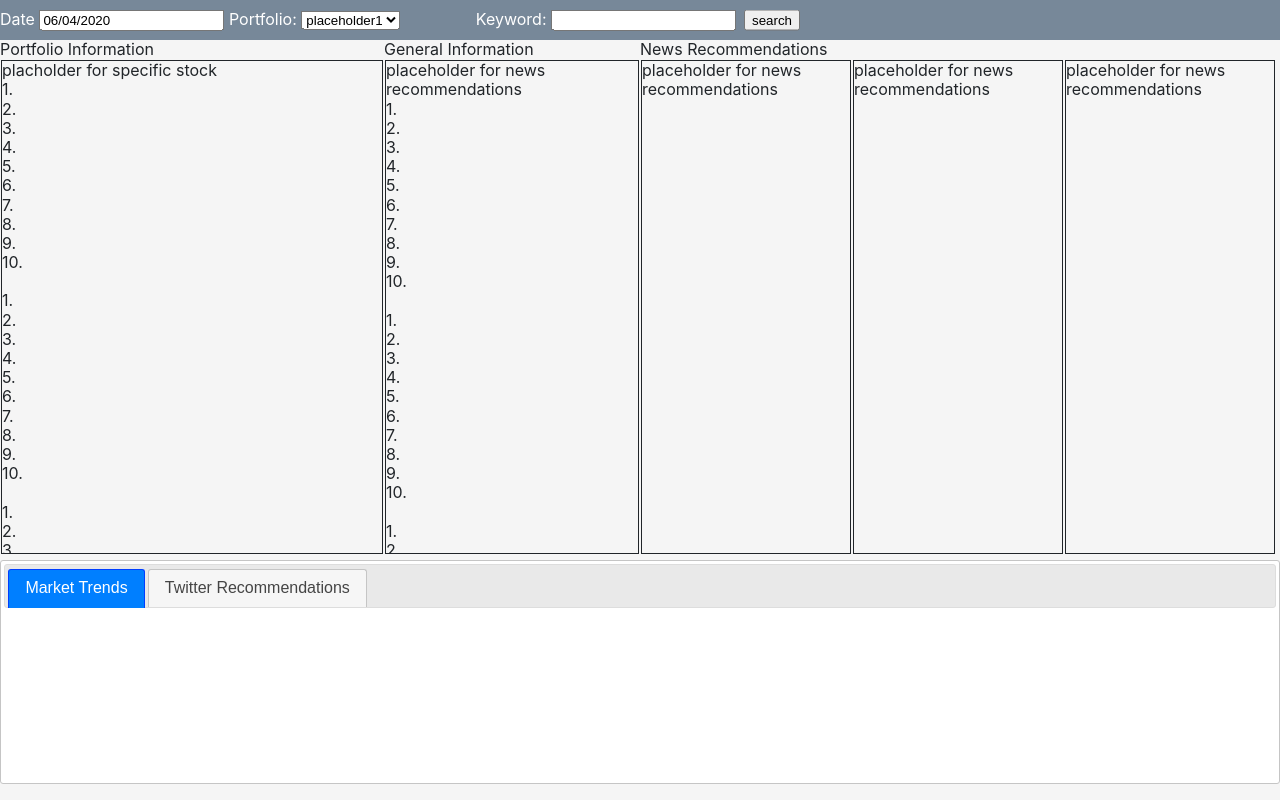
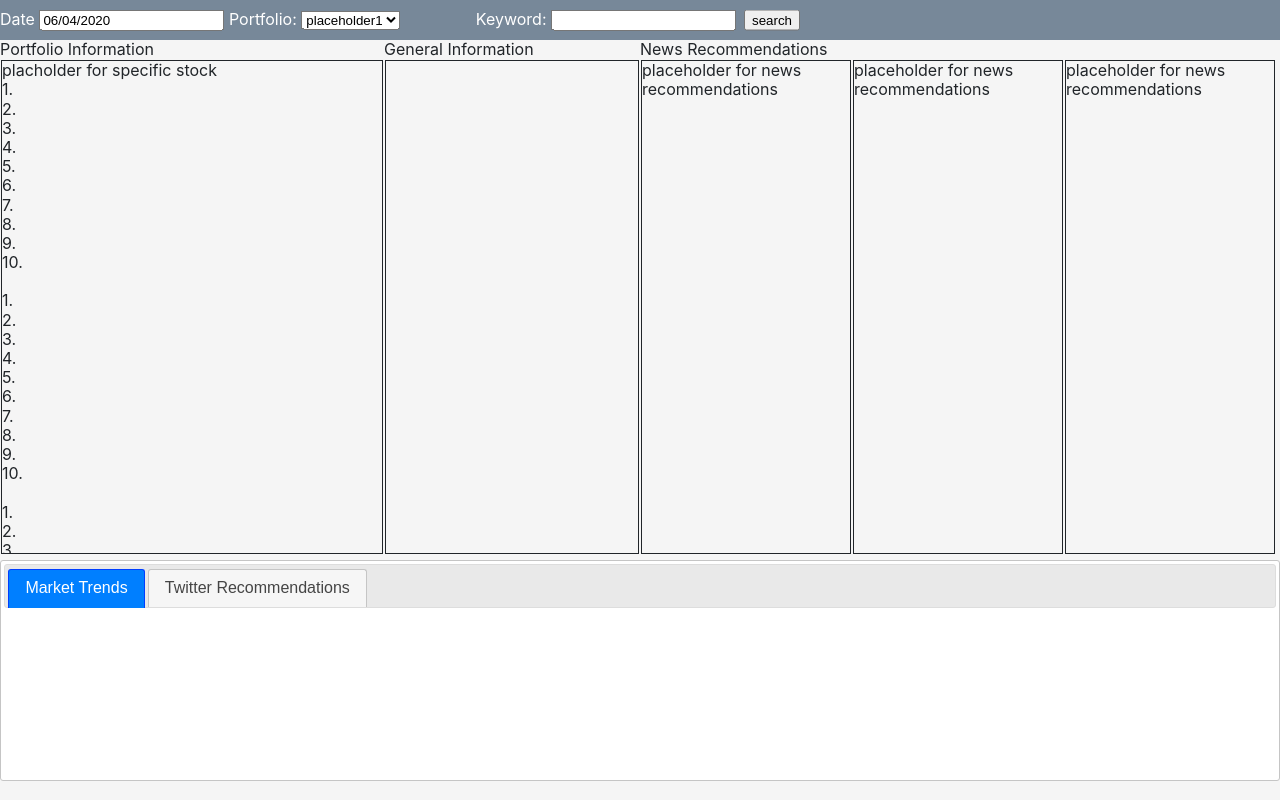
Before and after one commit to shinbutou/nccu_fintech, a Flask app: template templates/main.html in a window 1280 px wide. Run offline with Flask 2, Linux system fonts and the light colour scheme; the template is opened without the code that fills it, so the values that code supplies are empty; some libraries are stand-ins or nearby versions.

Commit message:
removing placeholders and keep the files up to date

```diff
--- a/static/main.css
+++ b/static/main.css
@@ -123,7 +123,7 @@ body{
 
 .tabs_panel{
     width: 100%;
-    height: 58%;
+    height: 57%;
 }
 
 .twitter_panel{
--- a/templates/main.html
+++ b/templates/main.html
@@ -54,7 +54,7 @@
             <!--General Display Section-->
             <div class="middlepane">
                 General Information<br>
-                <div class="general_panel" name="general_panel">placeholder for news recommendations<br>1.<br>2.<br>3.<br>4.<br>5.<br>6.<br>7.<br>8.<br>9.<br>10.<br><br>1.<br>2.<br>3.<br>4.<br>5.<br>6.<br>7.<br>8.<br>9.<br>10.<br><br>1.<br>2.<br>3.<br>4.<br>5.<br>6.<br>7.<br>8.<br>9.<br>10.<br><br>1.<br>2.<br>3.<br>4.<br>5.<br>6.<br>7.<br>8.<br>9.<br>10.</div>
+                <div class="general_panel" name="general_panel"></div>
             </div>
 
             <!--News Display Section-->
@@ -88,12 +88,14 @@
                       <li><a href="#tabs-2">Twitter Recommendations</a></li>
                     </ul>
                     <div id="tabs-1"><div class="tabs_panel" name="tabs_panel"></div></div>
-                    <div id="tabs-2"><div class="tabs_panel" name="tabs_panel">
-                        <div class="twitter_panel" name="twitter_panel">placeholder for news recommendations<br>1.<br>2.<br>3.<br>4.<br>5.<br>6.<br>7.<br>8.<br>9.<br>10.<br><br>1.<br>2.<br>3.<br>4.<br>5.<br>6.<br>7.<br>8.<br>9.<br>10.<br><br>1.<br>2.<br>3.<br>4.<br>5.<br>6.<br>7.<br>8.<br>9.<br>10.<br><br>1.<br>2.<br>3.<br>4.<br>5.<br>6.<br>7.<br>8.<br>9.<br>10.</div>
-                        <div class="twitter_panel" name="twitter_panel">placeholder for news recommendations<br>1.<br>2.<br>3.<br>4.<br>5.<br>6.<br>7.<br>8.<br>9.<br>10.<br><br>1.<br>2.<br>3.<br>4.<br>5.<br>6.<br>7.<br>8.<br>9.<br>10.<br><br>1.<br>2.<br>3.<br>4.<br>5.<br>6.<br>7.<br>8.<br>9.<br>10.<br><br>1.<br>2.<br>3.<br>4.<br>5.<br>6.<br>7.<br>8.<br>9.<br>10.</div>
-                        <div class="twitter_panel" name="twitter_panel">placeholder for news recommendations<br>1.<br>2.<br>3.<br>4.<br>5.<br>6.<br>7.<br>8.<br>9.<br>10.<br><br>1.<br>2.<br>3.<br>4.<br>5.<br>6.<br>7.<br>8.<br>9.<br>10.<br><br>1.<br>2.<br>3.<br>4.<br>5.<br>6.<br>7.<br>8.<br>9.<br>10.<br><br>1.<br>2.<br>3.<br>4.<br>5.<br>6.<br>7.<br>8.<br>9.<br>10.</div>
-                        <div class="twitter_panel" name="twitter_panel">placeholder for news recommendations<br>1.<br>2.<br>3.<br>4.<br>5.<br>6.<br>7.<br>8.<br>9.<br>10.<br><br>1.<br>2.<br>3.<br>4.<br>5.<br>6.<br>7.<br>8.<br>9.<br>10.<br><br>1.<br>2.<br>3.<br>4.<br>5.<br>6.<br>7.<br>8.<br>9.<br>10.<br><br>1.<br>2.<br>3.<br>4.<br>5.<br>6.<br>7.<br>8.<br>9.<br>10.</div>
-                    </div></div>
+                    <div id="tabs-2">
+                        <div class="tabs_panel" name="tabs_panel">
+                            <div class="twitter_panel" name="twitter_panel"></div>
+                            <div class="twitter_panel" name="twitter_panel"></div>
+                            <div class="twitter_panel" name="twitter_panel"></div>
+                            <div class="twitter_panel" name="twitter_panel"></div>
+                        </div>
+                    </div>
                 </div>
             </div>
         </div>
```
